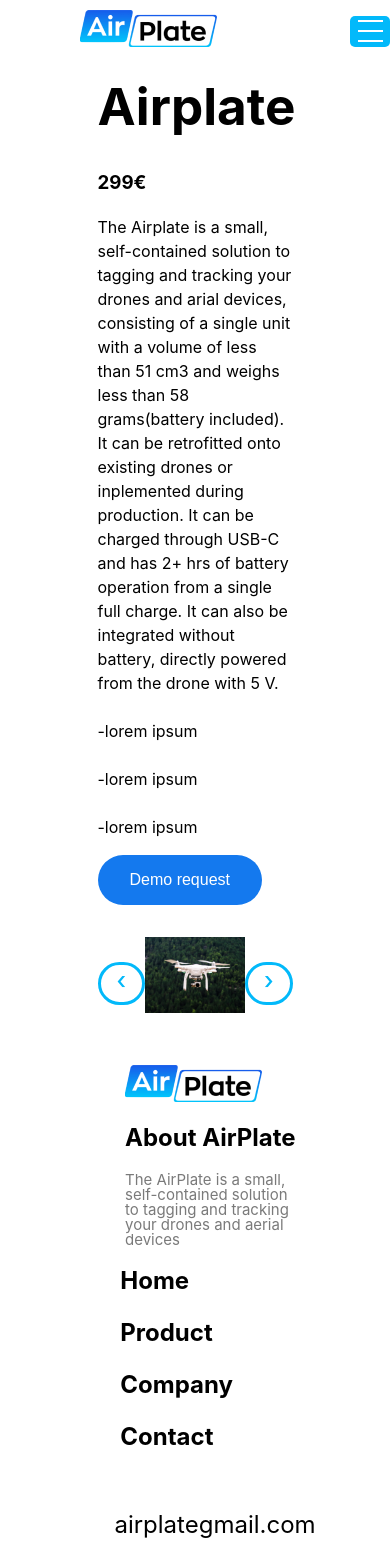
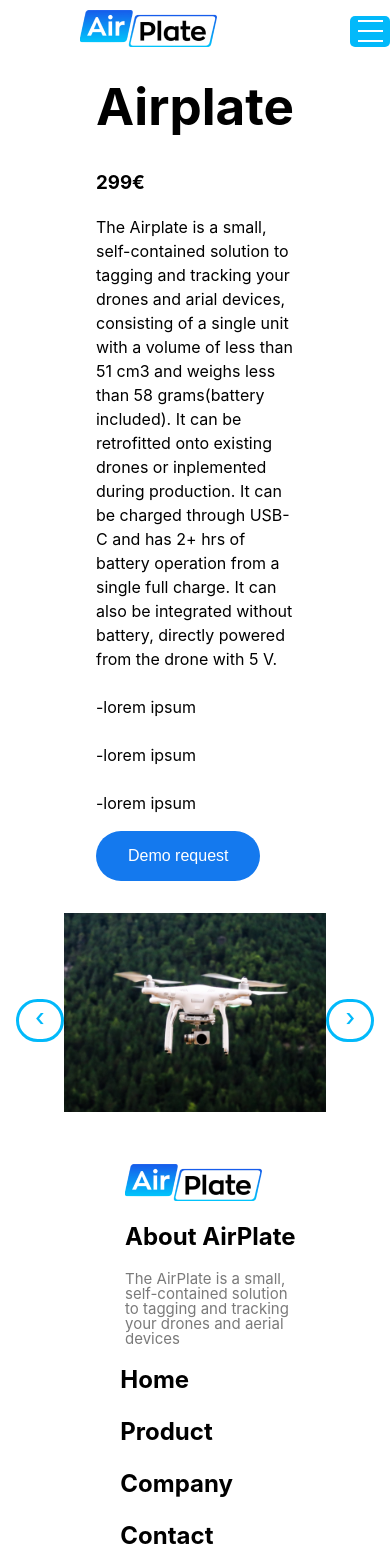
Before and after one commit to ThomasDallHenriksen/PBA-webudvikling, a React (Vite) app in the folder PBA-project/: page /Product in a window 390 px wide. Shown: the top 1568 px of the page. Built offline with nearby package versions, Linux system fonts and the light colour scheme.

Commit message:
product carousel responsive fix

```diff
--- a/PBA-project/src/assets/styles/product.scss
+++ b/PBA-project/src/assets/styles/product.scss
@@ -25,6 +25,11 @@
     width: 50%;
     color: var(--color-black);
     padding: 16px 143px 16px 143px;
+    @include media("sm"){
+        width: auto;
+        color: var(--color-black);
+        padding: 16px 143px 16px 143px;
+    }
 
 }
 
@@ -53,7 +58,6 @@ h1{
     display: none;
     @include media("sm"){
         display: block;
-        width: 50%;
         padding: 16px;
     }
 }
```
